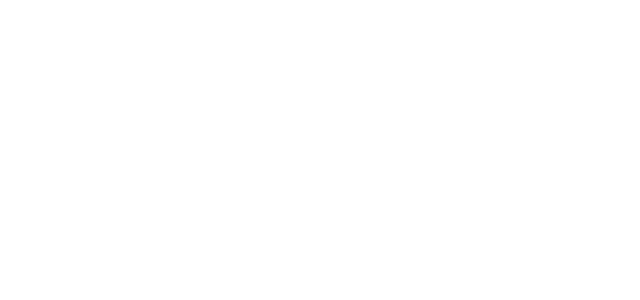
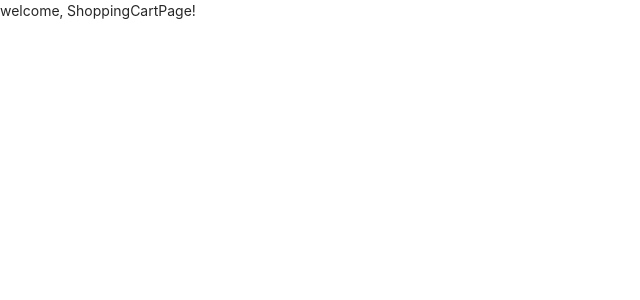
Before and after one commit to lallaheeee/react-shopping-cart, a React (Create React App) app: page /carts in a window 1280 px wide. Shown: the top 300 px of the page, without its empty margins (0-640 px from the left). Built offline with nearby package versions, Linux system fonts and the light colour scheme.

Commit message:
feat(route): 라우팅 설정
/products: 상품 페이지
/carts: 장바구니 페이지

```diff
--- a/src/components/App.tsx
+++ b/src/components/App.tsx
@@ -2,10 +2,12 @@ import React from "react";
 import { ThemeProvider } from "styled-components";
 import GlobalStyle from "./GlobalStyle";
 import theme from "./theme";
+import Router from "~/components/Router";
 
 const App = () => (
 	<ThemeProvider theme={theme}>
 		<GlobalStyle />
+		<Router />
 	</ThemeProvider>
 );
 
--- /dev/null
+++ b/src/components/Router.tsx
@@ -0,0 +1,12 @@
+import React from "react";
+import { Switch, BrowserRouter as Router, Route } from "react-router-dom";
+import { Product, ShoppingCart } from "~/components/pages";
+
+export default () => (
+	<Router>
+		<Switch>
+			<Route path="/products" component={Product} />
+			<Route path="/carts" component={ShoppingCart} />
+		</Switch>
+	</Router>
+);
--- /dev/null
+++ b/src/components/pages/Product/index.tsx
@@ -0,0 +1,7 @@
+import React from "react";
+
+const ProductPage = () => {
+	return <div> welcome, productPage! </div>;
+};
+
+export default ProductPage;
--- /dev/null
+++ b/src/components/pages/ShoppingCart/index.tsx
@@ -0,0 +1,7 @@
+import React from "react";
+
+const ShoppingCartPage = () => {
+	return <div> welcome, ShoppingCartPage! </div>;
+};
+
+export default ShoppingCartPage;
--- /dev/null
+++ b/src/components/pages/index.ts
@@ -0,0 +1,2 @@
+export { default as Product } from "./Product";
+export { default as ShoppingCart } from "./ShoppingCart";
```
